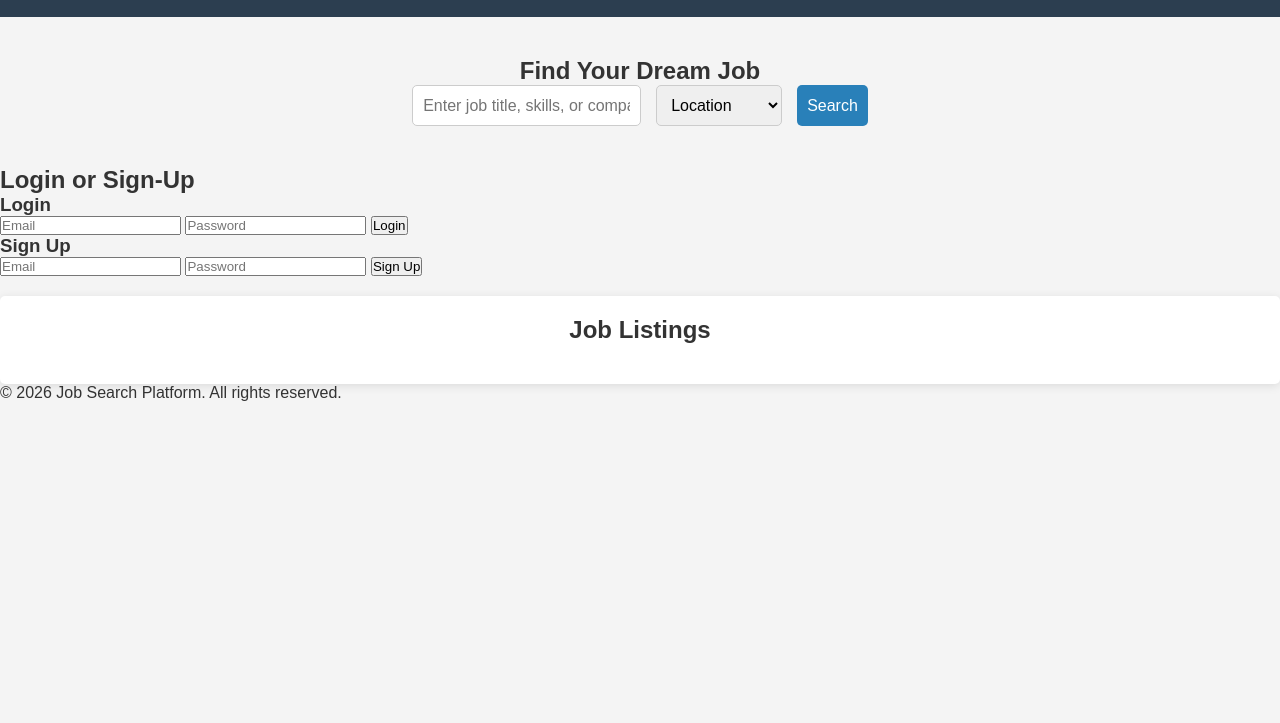
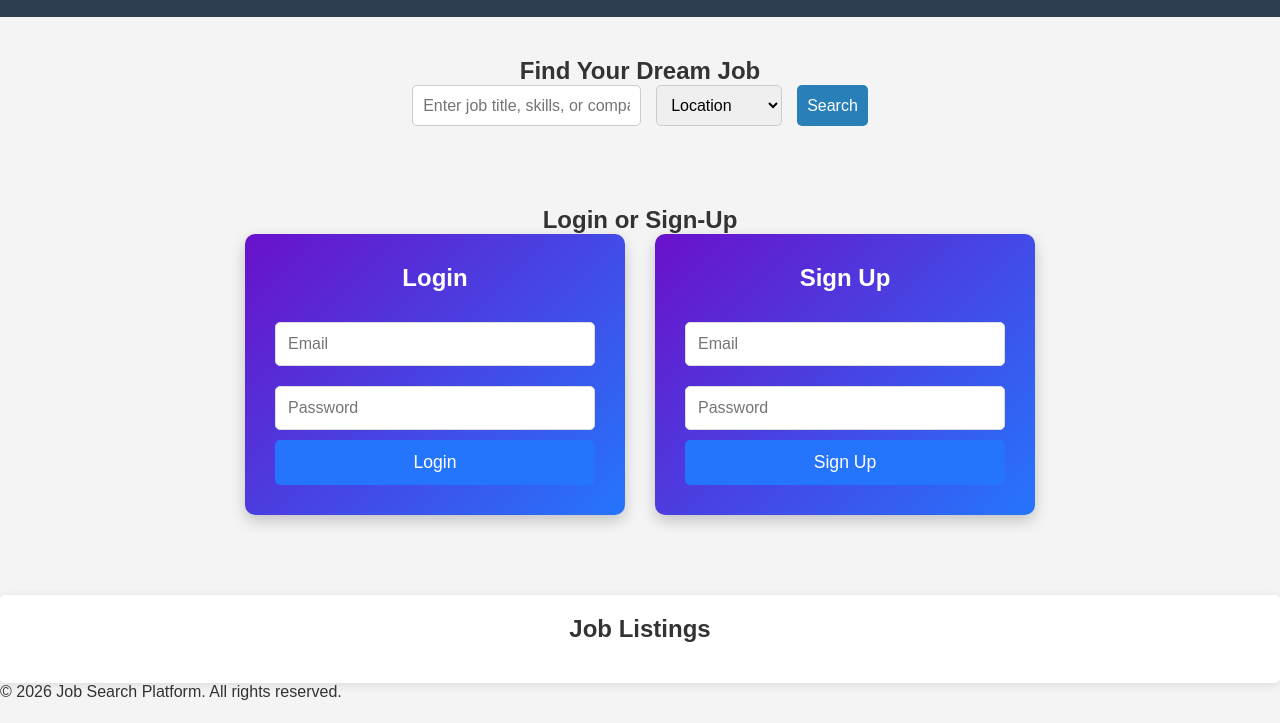
Before and after one commit to S-Bhowmick/job-search-platform, a plain HTML site: page index.html in a window 1280 px wide. Shown: the part 77-800 px from the top of the page. Drawn offline with Linux system fonts and the light colour scheme.

Commit message:
Enhanced styling for Login and Sign-Up forms with advanced premium design

```diff
--- a/styles/style.css
+++ b/styles/style.css
@@ -83,6 +83,74 @@ nav ul li a {
     margin-bottom: 20px;
 }
 
+/* Authentication Form Styles */
+.auth-container {
+    text-align: center;
+    margin: 60px 0;
+    padding: 20px;
+}
+
+.auth-form {
+    display: flex;
+    justify-content: center;
+    gap: 30px;
+    flex-wrap: wrap;
+}
+
+.auth-form form {
+    background: linear-gradient(135deg, #6a11cb 0%, #2575fc 100%);
+    padding: 30px;
+    border-radius: 10px;
+    width: 100%;
+    max-width: 380px;
+    box-shadow: 0 6px 15px rgba(0, 0, 0, 0.2);
+    transition: all 0.3s ease-in-out;
+}
+
+.auth-form form:hover {
+    box-shadow: 0 10px 20px rgba(0, 0, 0, 0.3);
+    transform: translateY(-5px);
+}
+
+.auth-form h3 {
+    color: #fff;
+    margin-bottom: 20px;
+    font-size: 1.5em;
+}
+
+.auth-form input {
+    width: 100%;
+    padding: 12px;
+    margin: 10px 0;
+    border-radius: 5px;
+    border: 1px solid #ddd;
+    font-size: 1em;
+    color: #333;
+    transition: all 0.3s ease;
+}
+
+.auth-form input:focus {
+    border-color: #2575fc;
+    outline: none;
+    box-shadow: 0 0 5px rgba(37, 117, 252, 0.7);
+}
+
+.auth-form button {
+    width: 100%;
+    padding: 12px;
+    background-color: #2575fc;
+    color: white;
+    font-size: 1.1em;
+    border-radius: 5px;
+    border: none;
+    cursor: pointer;
+    transition: background-color 0.3s ease;
+}
+
+.auth-form button:hover {
+    background-color: #1f64d1;
+}
+
 /* Responsive Design */
 @media screen and (max-width: 768px) {
     header h1 {
@@ -98,4 +166,9 @@ nav ul li a {
         flex-direction: column;
         gap: 10px;
     }
+
+    .auth-form {
+        justify-content: center;
+        gap: 15px;
+    }
 }
```
